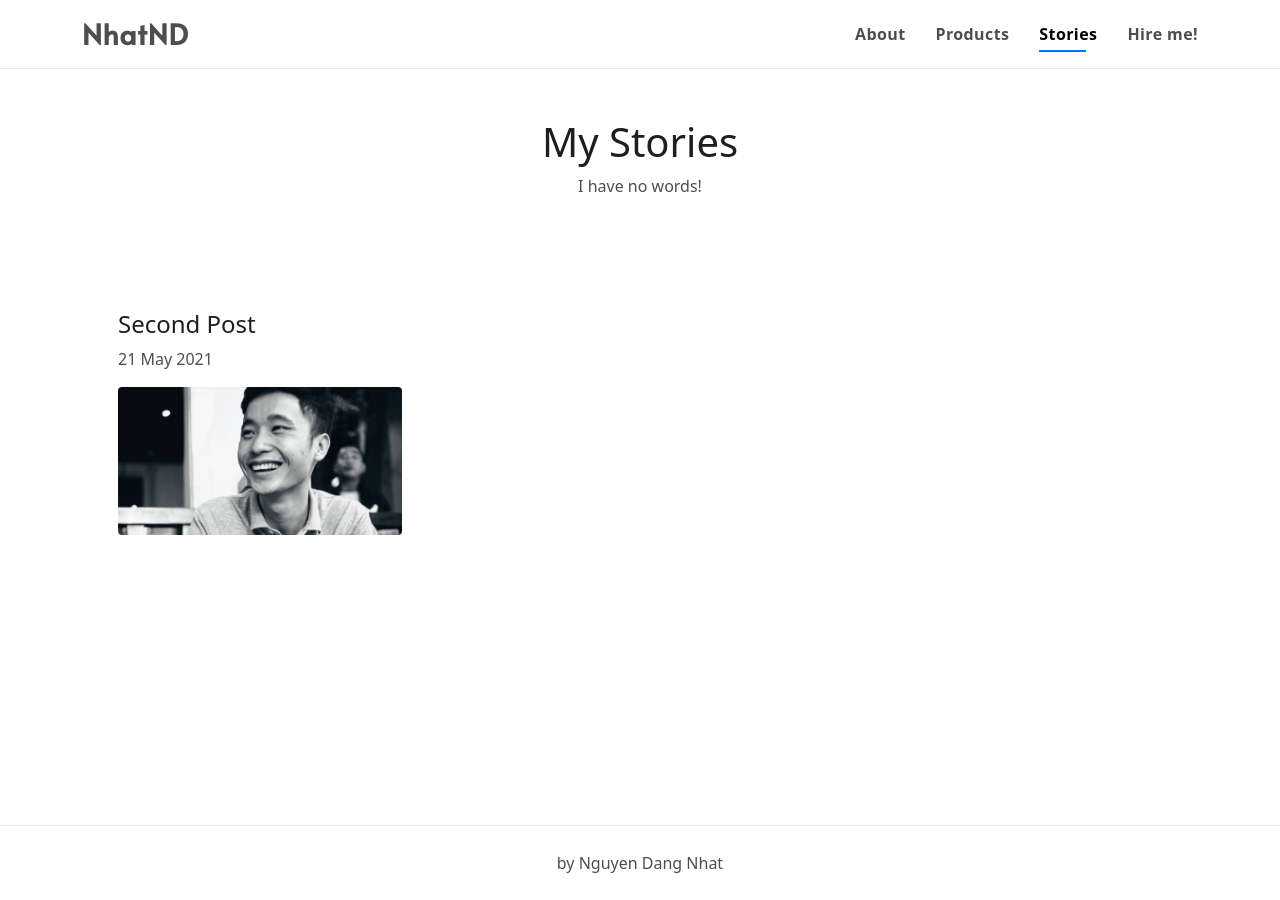
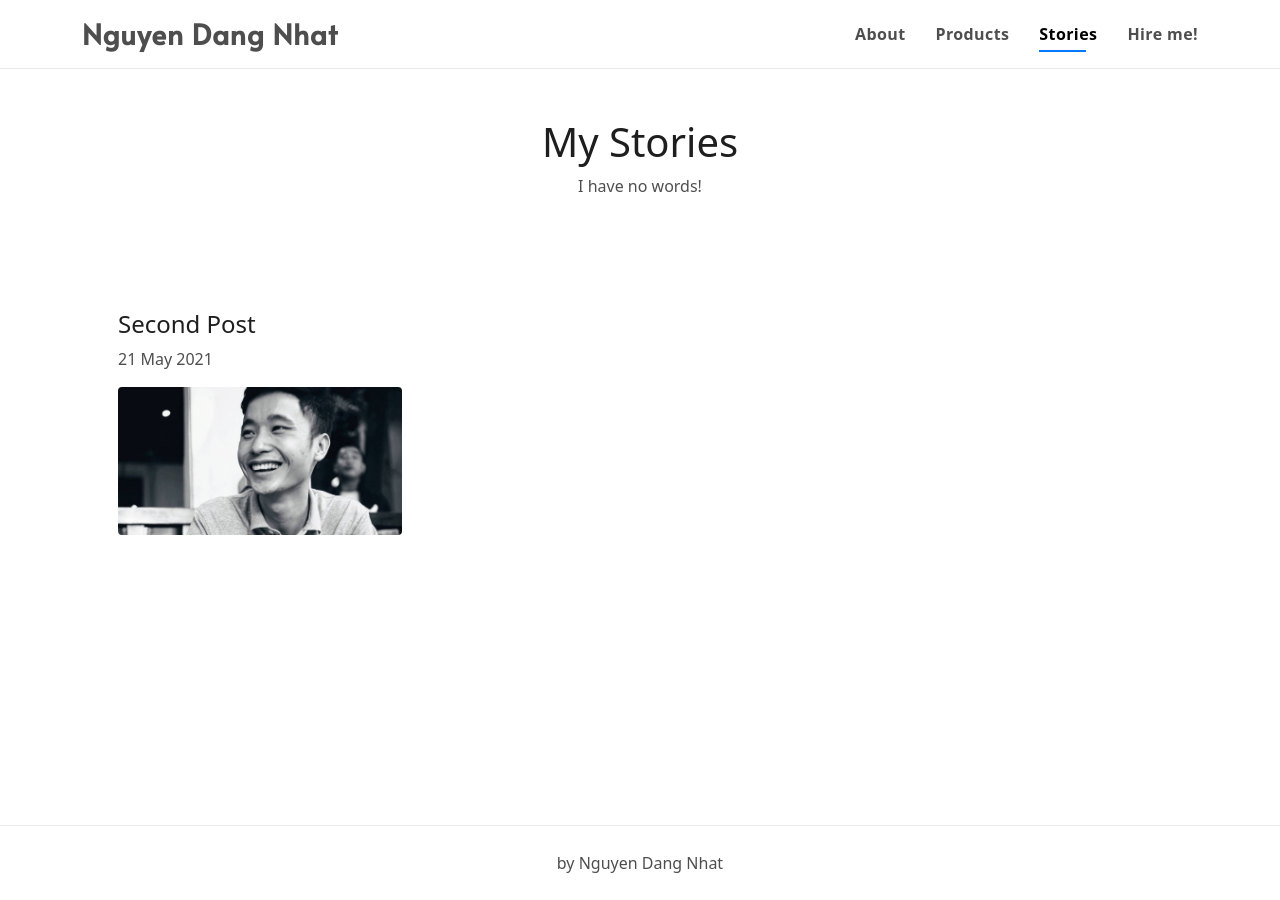
Before and after one commit to ndagnhat/ndagnhat.github.io, a Jekyll site: the page built from stories.html, in a window 1280 px wide. Built offline with Jekyll 4.4.1, drawn with Linux system fonts in a browser that asks for light colours.

Commit message:
Update logo.html

```diff
--- a/_includes/logo.html
+++ b/_includes/logo.html
@@ -1 +1 @@
-<span style="font-family: 'Alata';">NhatND</span>
+<span style="font-family: 'Alata';">Nguyen Dang Nhat</span>
```
